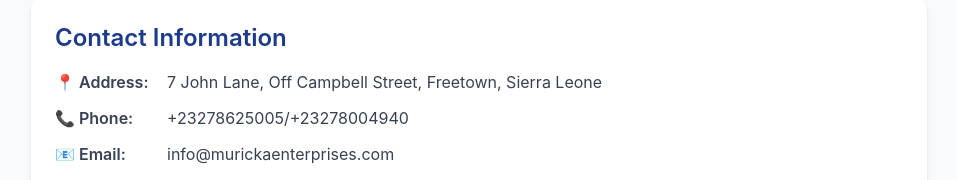
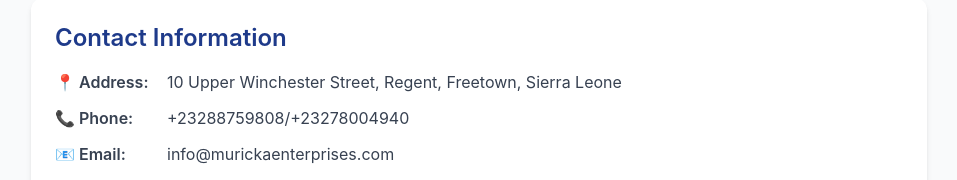
Before and after one commit to keitaedward-prog/muricka-frontend, a React (Create React App) app: page /about in a window 1280 px wide. Shown: the part 1452-1632 px from the top of the page, without its empty margins (305-1262 px from the left). Built offline with nearby package versions, Linux system fonts and the light colour scheme; no server answers.

Commit message:
Update About page content

```diff
--- a/src/pages/About.jsx
+++ b/src/pages/About.jsx
@@ -57,11 +57,11 @@
         <div className="space-y-3 text-gray-700">
           <p className="flex items-start gap-3">
             <span className="font-semibold min-w-[100px]">📍 Address:</span>
-            <span>7 John Lane, Off Campbell Street, Freetown, Sierra Leone</span>
+            <span>10 Upper Winchester Street, Regent, Freetown, Sierra Leone</span>
           </p>
           <p className="flex items-start gap-3">
             <span className="font-semibold min-w-[100px]">📞 Phone:</span>
-            <span>+23278625005/+23278004940</span>
+            <span>+23288759808/+23278004940</span>
           </p>
           <p className="flex items-start gap-3">
             <span className="font-semibold min-w-[100px]">📧 Email:</span>
```
